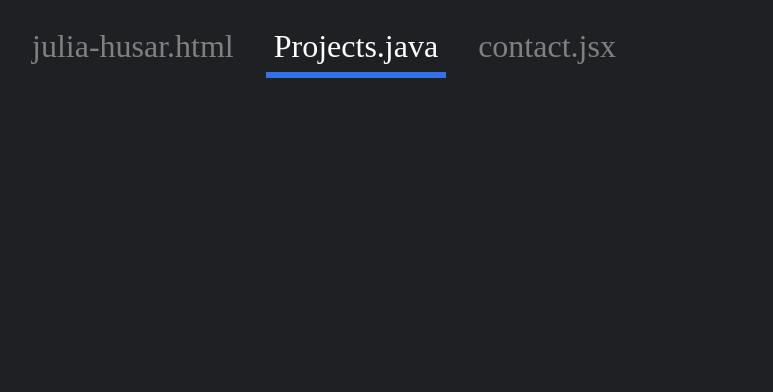
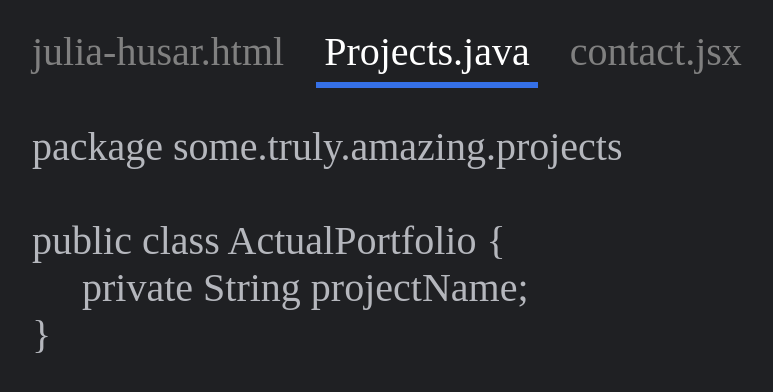
Before and after one commit to JuliaHusar/JuliaHusar.github.io, a website: page project.html in a window 1280 px wide. Shown: the whole page, without its empty margins (0-773 px from the left). Drawn offline with Linux system fonts and the light colour scheme.

Commit message:
1.2.2
Changed certain projects.java elements/played around with head

```diff
--- a/Styles.css
+++ b/Styles.css
@@ -5,8 +5,9 @@ body{
     width: 100vw;
     height: 100vh;
     font-family: "JetBrains Mono", serif;
-    font-size: 2em;
+    font-size: 5vh;
     background-color: #1f2023;
+    text-align: left;
 }
 :root{
     --indent: 50px;
@@ -16,8 +17,10 @@ body{
     --white: #b5b7bd;
 }
 main{
-    font-size: 6vh;
+    font-size: 5vh;
+    margin-left: 2rem;
 }
+
 
 /* General Elements */
 #heading-section{
@@ -84,10 +87,21 @@ nav ul li a:hover {
 }
 #juliaHusarPicture{
     display: flex;
-    width: 30vw;
+    width: 20vw;
     height: auto;
     position: absolute;
-    top: 1rem;
-    right: 1rem;
+    top: 1vh;
+    right: 10vw;
 
 }
+
+/* Projects/Java code */
+#javaCode{
+    color: var(--white);
+}
+.javaVariable{
+    text-indent: var(--indent);
+}
+.javaMethod{
+    text-indent: var(--doubleIndent);
+}
--- a/project.html
+++ b/project.html
@@ -6,17 +6,30 @@
     <link rel="stylesheet" href="Styles.css">
     <link rel="stylesheet" href="https://fonts.googleapis.com/css?family=Domine">
     <script src="main.js"></script>
-    <nav>
-        <ul>
-            <li><a href="index.html">julia-husar.html</a></li>
-            <li><a href="project.html">Projects.java</a></li>
-            <li><a href="contact.html">contact.jsx</a></li>
-        </ul>
-    </nav>
+
 </head>
 <body>
+<nav>
+    <ul>
+        <li><a href="index.html">julia-husar.html</a></li>
+        <li><a href="project.html">Projects.java</a></li>
+        <li><a href="contact.html">contact.jsx</a></li>
+    </ul>
+</nav>
 <main>
-
+    <div id="javaCode">
+        <div class="javaHeading">
+            <span>package some.truly.amazing.projects </span>
+        </div>
+        <br>
+        <div class="classDefinition">
+            <span>public class ActualPortfolio {</span>
+            <div class="javaVariable">
+                private String projectName;
+            </div>
+            <div>}</div>
+        </div>
+    </div>
 </main>
 </body>
 </html>
```
